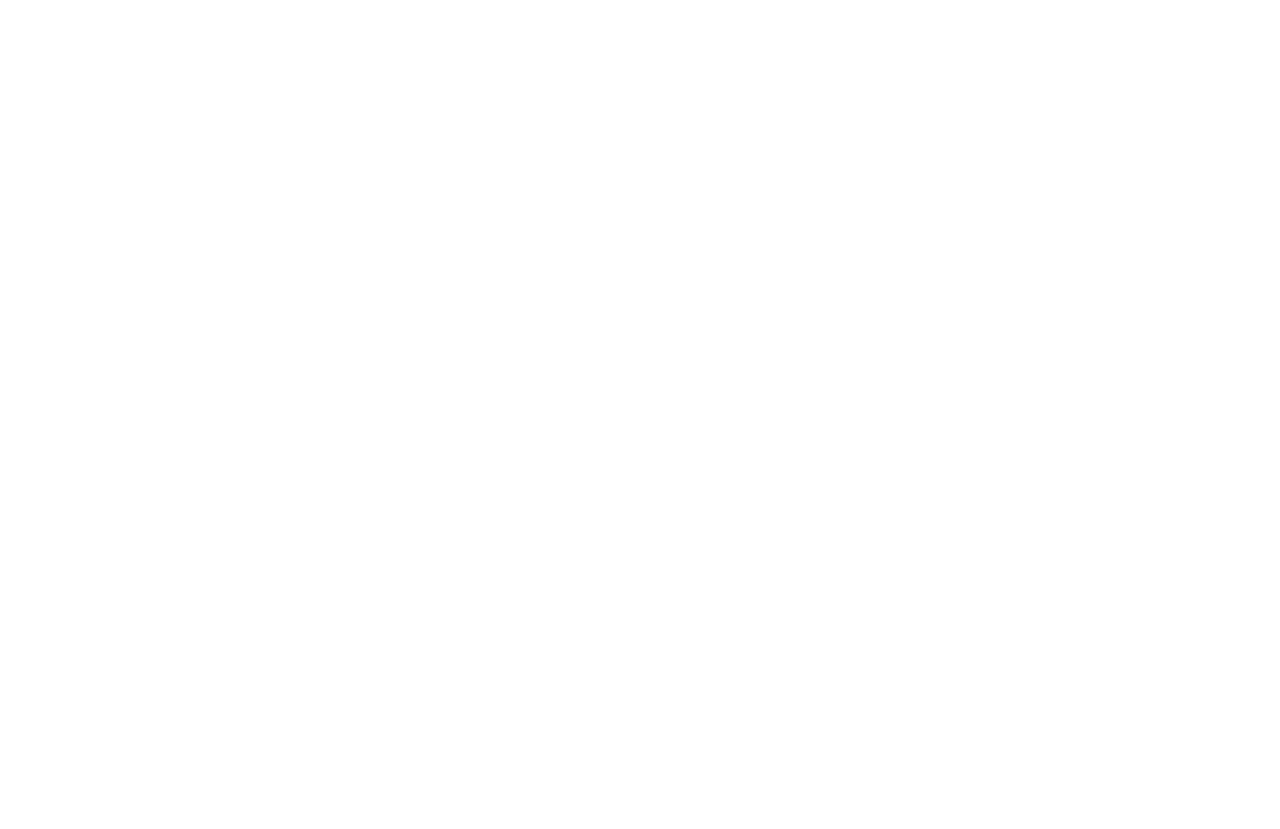
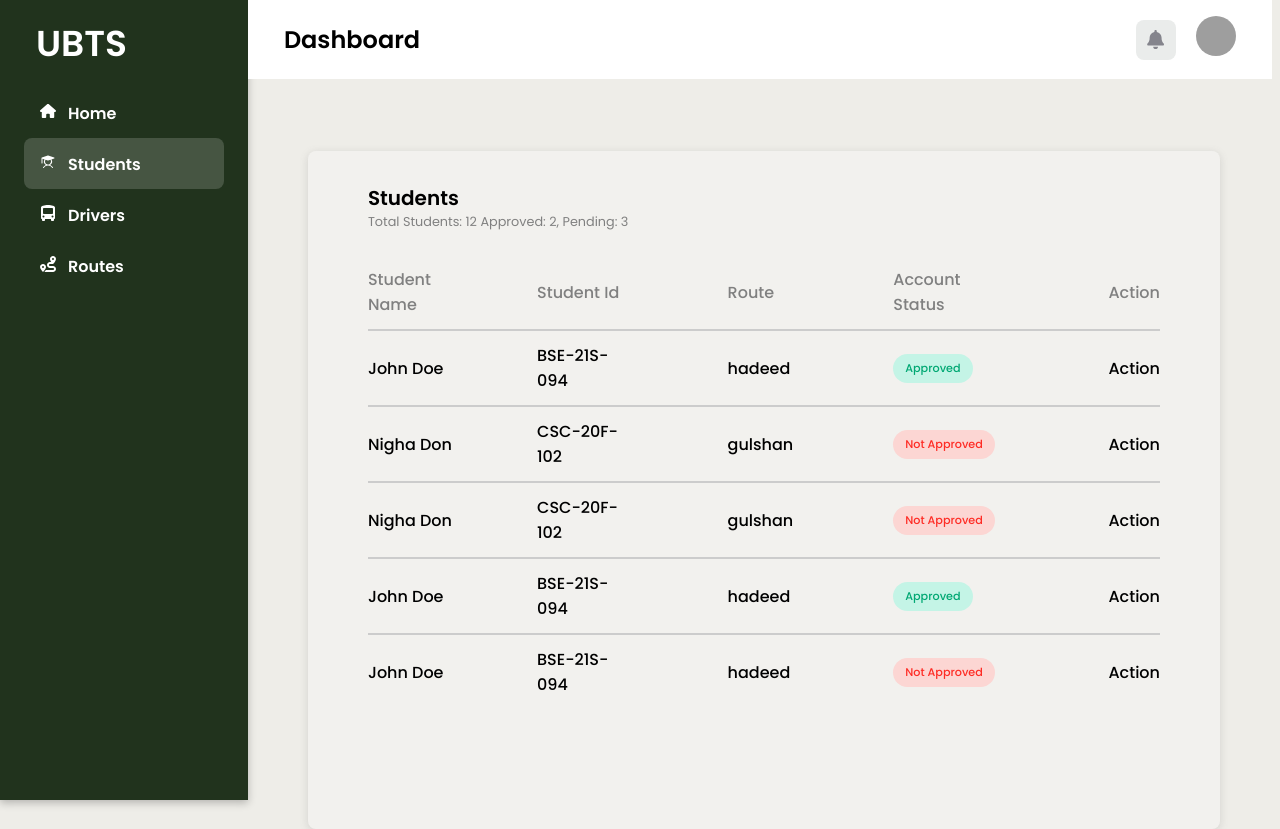
Before and after one commit to itsakhlaqahmed/ubts-dashboard, a React (Create React App) app: page /students in a window 1280 px wide. Before the commit this address had no page. Before the commit the page ends 800 px from the top, so only its background shows below. Built offline with nearby package versions, Linux system fonts and the light colour scheme; grey boxes are pictures that could not be loaded.

Commit message:
added students page

```diff
--- a/src/App.js
+++ b/src/App.js
@@ -2,6 +2,7 @@
 import MainContainer from "./components/container/MainContainer";
 import Home from "./pages/Home";
 import { BrowserRouter, Route, Routes } from "react-router-dom";
+import Students from "./pages/Students";
 
 // #f8590c orange color
 
@@ -10,7 +11,7 @@
     <BrowserRouter>
       <Routes>
         <Route exact path="/" Component={Home} />
-        <Route path="/passengers" Component={MainContainer} />
+        <Route path="/students" Component={Students} />
         <Route path="/drivers" Component={MainContainer} />
         <Route path="/routes" Component={MainContainer} />
 
--- a/src/components/container/MainContainer.jsx
+++ b/src/components/container/MainContainer.jsx
@@ -3,14 +3,13 @@
 import LeftDrawer from "../left-drawer/LeftDrawer";
 import "./main-container.css";
 
-const MainContainer = ({children}) => {
+const MainContainer = ({ children, activeTab }) => {
   return (
     <div className="main-container">
-      <LeftDrawer />
+      <LeftDrawer activeTab={activeTab} />
       <div className="main-display-panel">
         <Navbar />
         {children}
-
       </div>
     </div>
   );
--- a/src/components/left-drawer/LeftDrawer.jsx
+++ b/src/components/left-drawer/LeftDrawer.jsx
@@ -4,7 +4,7 @@
 import { FaHouse, FaBusSimple, FaRoute } from "react-icons/fa6";
 import { PiStudentFill } from "react-icons/pi";
 
-const LeftDrawer = () => {
+const LeftDrawer = ({ activeTab }) => {
   return (
     <div className="leftdrawer-container">
       <div className="logo-container">
@@ -13,25 +13,25 @@
 
       <div className="links-container">
         <ul>
-          <li style={{ background: "#ffffff2a" }}>
+          <li style={activeTab == 1 ? { background: "#ffffff2a" } : {}}>
             <Link to="/">
               <FaHouse />
               Home
             </Link>
           </li>
-          <li>
-            <Link to="/">
+          <li style={activeTab == 2 ? { background: "#ffffff2a" } : {}}>
+            <Link to="/students">
               <PiStudentFill />
               Students
             </Link>
           </li>
-          <li>
+          <li style={activeTab == 3 ? { background: "#ffffff2a" } : {}}>
             <Link to="/">
               <FaBusSimple />
               Drivers
             </Link>
           </li>
-          <li>
+          <li style={activeTab == 4 ? { background: "#ffffff2a" } : {}}>
             <Link to="/">
               <FaRoute />
               Routes
--- a/src/components/left-drawer/leftdrawer.css
+++ b/src/components/left-drawer/leftdrawer.css
@@ -1,6 +1,7 @@
 .leftdrawer-container {
   box-sizing: border-box;
   height: 100vh;
+  /* height: 100%; */
   width: 20vw;
   background-color: #cd4f1d;
   background-color: #21331d;
--- a/src/pages/Home.jsx
+++ b/src/pages/Home.jsx
@@ -22,7 +22,7 @@
   };
 
   return (
-    <MainContainer>
+    <MainContainer activeTab={1}>
       <div className="infocard-row">
         <InfoCard
           icon={<PiStudentFill />}
--- /dev/null
+++ b/src/pages/Students.jsx
@@ -0,0 +1,78 @@
+import React from "react";
+import MainContainer from "../components/container/MainContainer";
+import "./page-styles.css";
+
+const Students = () => {
+  const data = [
+    { name: "John Doe", id: "BSE-21S-094", route: "hadeed", isApproved: true },
+    {
+      name: "Nigha Don",
+      id: "CSC-20F-102",
+      route: "gulshan",
+      isApproved: false,
+    },
+    {
+      name: "Nigha Don",
+      id: "CSC-20F-102",
+      route: "gulshan",
+      isApproved: false,
+    },
+    { name: "John Doe", id: "BSE-21S-094", route: "hadeed", isApproved: true },
+    { name: "John Doe", id: "BSE-21S-094", route: "hadeed", isApproved: false },
+  ];
+
+  var count = 12;
+  var Approved = 0;
+  data.map((student) => {
+    if (student.isApproved) {
+      Approved++;
+    }
+    return;
+  });
+
+  return (
+    <MainContainer activeTab={2}>
+      <div className="table-container">
+        <div className="tableTitle">
+          <div className="tableTitle-main">Students</div>
+          <div className="tableTitle-sub">
+            Total Students: {count} Approved: {Approved}, Pending:{" "}
+            {data.length - Approved}
+          </div>
+        </div>
+        <table className="table" border={1} rules="rows" frame="void">
+          <thead>
+            <tr>
+              <th>Student Name</th>
+              <th>Student Id</th>
+              <th>Route</th>
+              <th>Account Status</th>
+              <th>Action</th>
+            </tr>
+          </thead>
+          <tbody>
+            {data.map((student, index) => (
+              <tr>
+                <td>{student.name}</td>
+                <td>{student.id}</td>
+                <td>{student.route}</td>
+                <td>
+                  {student.isApproved ? (
+                    // <div>
+                    <div className="approved">Approved</div>
+                  ) : (
+                    // {/* </div> */}
+                    <div className="notApproved">Not Approved</div>
+                  )}
+                </td>
+                <td>Action</td>
+              </tr>
+            ))}
+          </tbody>
+        </table>
+      </div>
+    </MainContainer>
+  );
+};
+
+export default Students;
--- a/src/pages/page-styles.css
+++ b/src/pages/page-styles.css
@@ -1,3 +1,9 @@
+* {
+  margin: 0;
+  padding: 0;
+  box-sizing: border-box;
+}
+
 /* ------------------- Home -------------------  */
 
 .infocard-row {
@@ -8,3 +14,105 @@
   flex-wrap: wrap;
   padding: 0 48px;
 }
+
+/* ------------------- Students Page -------------------  */
+
+.table-container {
+  /* border: 1px solid rgb(199, 197, 197); */
+  border-radius: 8px;
+  margin: 72px 60px 0 60px;
+  padding: 32px 60px 120px;
+  background-color: rgba(246, 246, 246, 0.389);
+  box-shadow: rgba(99, 99, 99, 0.2) 0px 2px 8px 0px;
+  /* width: max-content; */
+  display: flex;
+  flex-direction: column;
+  align-items: left;
+  /* justify-content: left; */
+}
+
+
+.tableTitle {
+  display: flex;
+  flex-direction: column;
+  /* gap: ; */
+  width: 100%;
+  justify-content: left;
+}
+
+.tableTitle-main {
+  font-size: 20px;
+  font-weight: 600;
+}
+
+.tableTitle-sub {
+  font-size: .8rem;
+  color: grey;
+  margin-bottom: 24px;
+}
+
+.table-container table {
+  padding-top: 24px;
+}
+
+
+.table-container tr {
+  border-bottom: 2px solid rgb(204, 204, 204);
+}
+
+.table-container thead th {
+  color: grey;
+  font-weight: 500;
+  font-size: 1rem;
+  padding: 12px 100px 12px 0;
+  /* margin-left: 24px; */
+  /* background-color: pink; */
+  text-align: left;
+}
+
+.table-container thead th:nth-child(1) {
+  padding: 12px 72px 12px 0;
+}
+
+.table-container thead th:nth-last-child(1) {
+  padding: 12px 0;
+}
+
+.table-container tbody td {
+  align-items: center;
+  font-weight: 500;
+  font-size: 1rem;
+  padding: 12px 100px 12px 0;
+  /* margin-left: 24px; */
+  /* background-color: pink; */
+  text-align: left;
+}
+
+.table-container tbody td:nth-child(1) {
+  padding: 12px 72px 12px 0;
+}
+
+.table-container tbody td:nth-last-child(1) {
+  padding: 12px 0;
+}
+
+.approved {
+  align-items: center;
+  width: max-content;
+  text-align: center;
+  font-size: 0.7rem;
+  padding: 6px 12px;
+  background-color: #c4f4e6;
+  color: #00a873;
+  border-radius: 50px;
+}
+
+.notApproved {
+  width: max-content;
+  text-align: center;
+  font-size: 0.7rem;
+  padding: 6px 12px;
+  background-color: #fcd6d3;
+  color: #fe2c25;
+  border-radius: 50px;
+}
```
